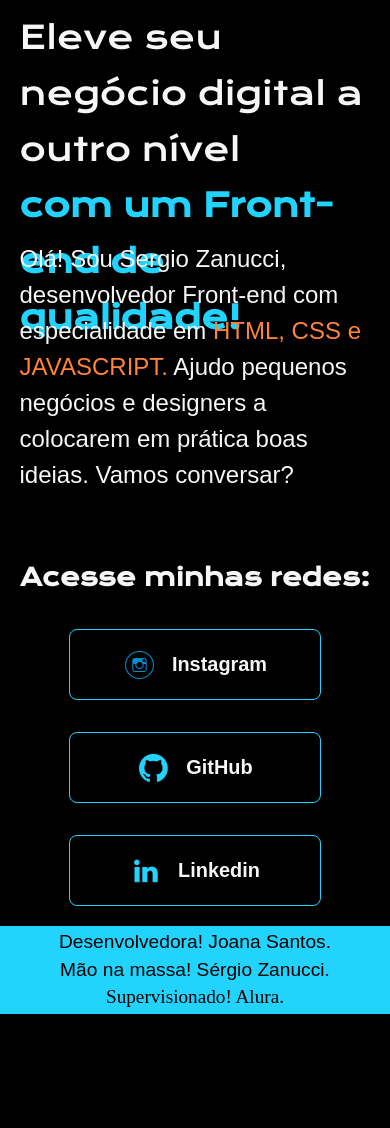
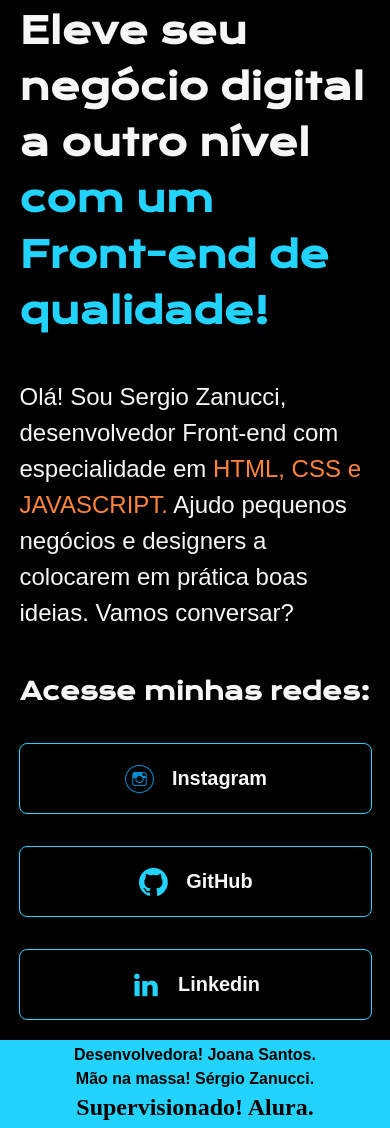
Before and after one commit to SergioZanucci/Portfolio, a plain HTML site: page index.html in a window 390 px wide. Shown: the part 664-1792 px from the top of the page. Before the commit the page ends 1678 px from the top, so only its background shows below. Drawn offline with nearby package versions, Linux system fonts and the light colour scheme; a web font is replaced by a local one.

Commit message:
Aualização do @media para mobile.

```diff
--- /dev/null
+++ b/css/README.md.css
@@ -0,0 +1,3 @@
+h1 {
+    color: var(#000000);
+}
--- a/css/curriculo.css
+++ b/css/curriculo.css
@@ -133,15 +133,6 @@ h2 {
        display: flex;
     }
 
-   /* .apresentacao__conteudo {
-        gap: 4rem;
-    }
-
-   /* .apresentacao__titulo {
-
-    }*/
-
-
     .rede__link {
         width: 250px;
         }
@@ -161,7 +152,7 @@ h2 {
     }
 
     .link__alura {
-        font-size: 1.2rem;
+        font-weight: 600;
     }
 }
 
--- a/css/sobre.css
+++ b/css/sobre.css
@@ -50,7 +50,6 @@ body {
     gap: 82px;
 }
 
-
 .apresentacao__conteudo {
     width: 50%;
     display: flex;
@@ -66,7 +65,7 @@ body {
 
  .apresentacao__paragrafo {
      font-family: var(--fonte-secundaria);
-     font-size: 1.9rem;
+     font-size: 1.7rem;
      line-height: 36px;
  }
 
@@ -85,15 +84,14 @@ body {
     top: 15rem;
 }
 
-
 .rodape__desenvolvedor {
     color: var(--cor-rodape);
     font-family: var(--fonte-secundaria);
-    font-size: 1.5rem;
 }
 
 .link__alura {
     color: var(--cor-rodape);
+
     font-size: 1.5rem;
     text-decoration: none;
 }
@@ -121,25 +119,8 @@ body {
     }
 
     .cabecalho__menu__link{
-        font-size: 1.9rem;
+        font-size: 1.8rem;
     }
-
-    .apresentacao {
-       display: flex;
-    }
-
-   /* .apresentacao__conteudo {
-        gap: 4rem;
-    }
-
-   /* .apresentacao__titulo {
-
-    }*/
-
-
-    .rede__link {
-        width: 250px;
-        }
 
     .foto {
         width: 80%;
@@ -152,11 +133,12 @@ body {
     }
 
     .rodape__desenvolvedor {
-        font-size: 1.2rem;
+        font-family: var(--fonte-secundaria);
+        font-weight: 600;
     }
 
     .link__alura {
-        font-size: 1.2rem;
+        font-weight: 600;
     }
 }
 
--- a/css/style.css
+++ b/css/style.css
@@ -87,7 +87,6 @@ h2 {
     flex-direction: column;
     align-items: center;
     gap: 32px;
-
 }
 
 .rede__link {
@@ -103,7 +102,6 @@ h2 {
     gap: 16px;
     height: 69px;
     width: 55%;
-
     text-decoration: none;
 }
 
@@ -130,12 +128,13 @@ h2 {
 .rodape__desenvolvedor {
     color: var(--cor-rodape);
     font-family: var(--fonte-secundaria);
-    font-size: 1.5rem;
+    font-weight: 600;
 }
 
 .link__alura {
     color: var(--cor-rodape);
     font-size: 1.5rem;
+    font-weight: 600;
     text-decoration: none;
 }
 
@@ -143,12 +142,10 @@ h2 {
     color: var(--cor-hover);
 }
 
-
 .apresentacao__conteudo__texto a{
     text-decoration: none;
     color: #22D4FD;
 }
-
 
 @media (max-width: 575px) {
     body {
@@ -163,24 +160,11 @@ h2 {
     }
 
     .cabecalho__menu__link{
-        font-size: 1.9rem;
+        font-size: 1.8rem;
     }
 
-    .apresentacao {
-       display: flex;
-    }
-
-    .apresentacao__conteudo {
-        gap: 4rem;
-    }
-
-   /* .apresentacao__titulo {
-
-    }*/
-
-
     .rede__link {
-        width: 250px;
+        width: 100%;
         }
 
     .foto {
@@ -193,16 +177,12 @@ h2 {
         width: auto;
     }
 
-    .rodape__desenvolvedor {
-        font-size: 1.2rem;
-    }
-
     .link__alura {
-        font-size: 1.2rem;
+        font-weight: 600;
     }
 }
 
-@media (max-width: 1250px) {
+@media (max-width: 1200px) {
 
     .cabecalho {
         padding: 10%;
@@ -222,24 +202,18 @@ h2 {
     }
 
     .apresentacao__titulo {
-        align-items: center;
-        display: flex;
-        flex-direction: column;
-        font-size: 32px;
-        font-weight: 400;
-        height: 168px;
+        font-size: 2.25rem;
+        font-weight: 600;
     }
 
     .apresentacao__paragrafo {
+        font-family: var(--fonte-secundaria);
         font-size: 1.5rem;
+        font-weight: 400;
     }
 
-   /* .rede__link {
-        width: 386px;
-    }*/
-
     .foto {
-        top: 1rem;
+        top: 0rem;
     }
 
     .rodape {
```
